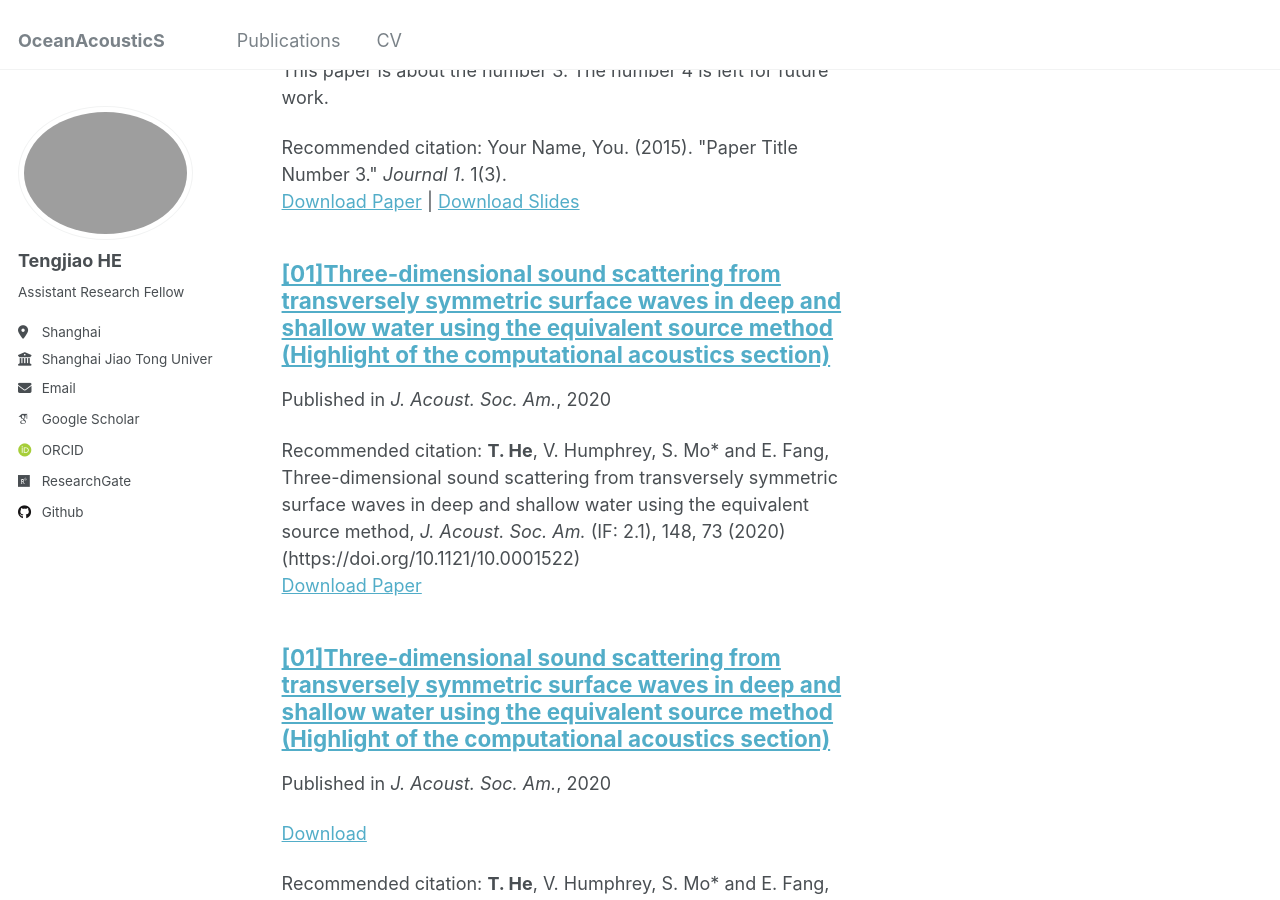
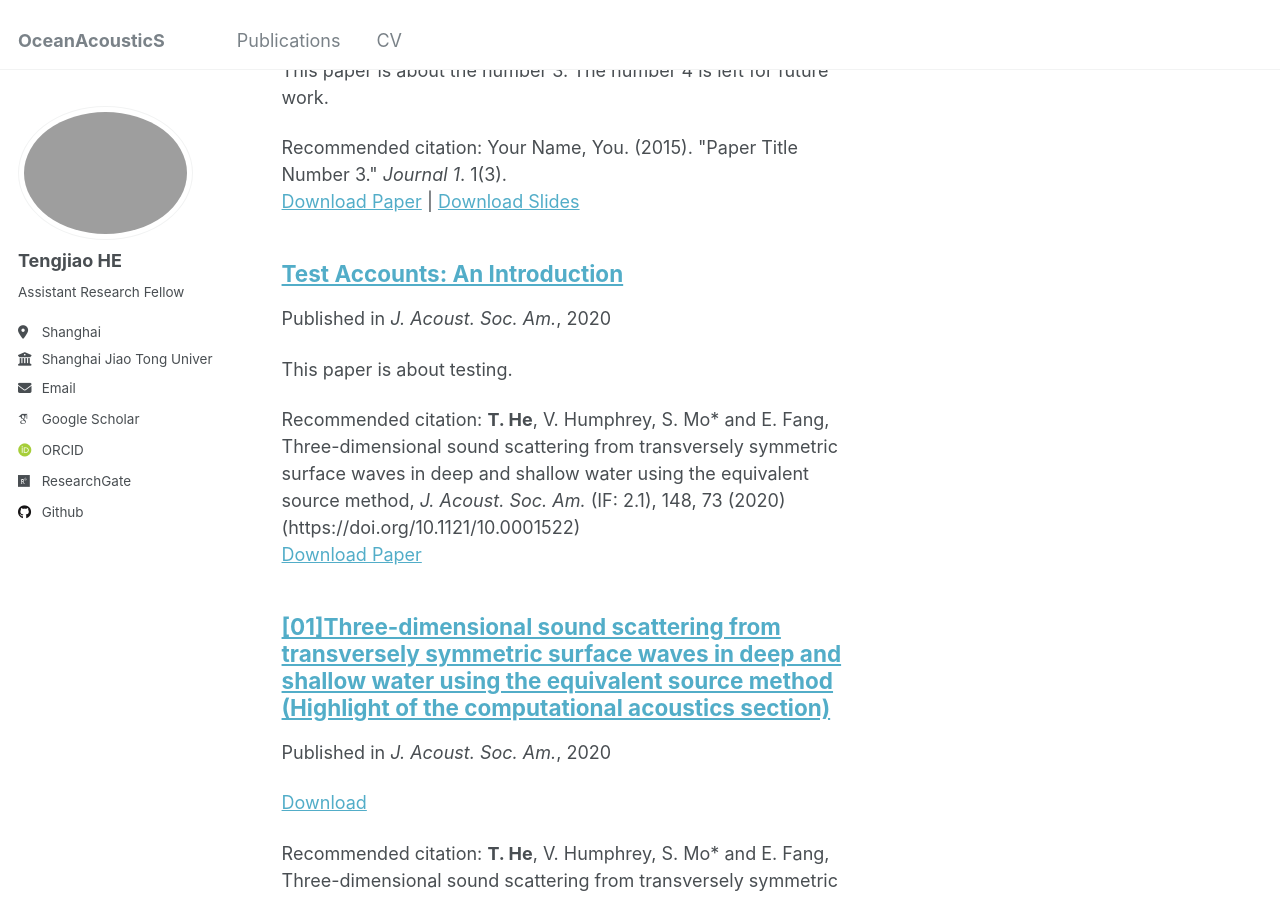
Before and after one commit to TengjiaoHE/OceanSoniX, a Jekyll site: the page built from _pages/collection-archive.html, in a window 1280 px wide and 900 px high, scrolled down 1199 px. Built offline with Jekyll 4.4.1, drawn with Linux system fonts in a browser that asks for light colours; some web fonts are replaced.

Commit message:
Update 2009-10-01-paper-title-number-1.md

```diff
--- a/_publications/2009-10-01-paper-title-number-1.md
+++ b/_publications/2009-10-01-paper-title-number-1.md
@@ -1,10 +1,10 @@
 ---
-title: "[01]Three-dimensional sound scattering from transversely symmetric surface waves in deep and shallow water using the equivalent source method (Highlight of the computational acoustics section)"
+title: "Test Accounts: An Introduction"
 collection: publications
-permalink: '[Download](https://github.com/ZhixiongGONG/AcousticsX.com/blob/6fa98059c6f0ea6d28d1f2e52d19b34b8369adac/files/Journal_01_2015APS_BesselSpheroid.pdf)'
-excerpt: ''
+permalink: /publications/2009-10-01-test-accts-intro
+excerpt: 'This paper is about testing.'
 date: 2020-07-08
 venue: 'J. Acoust. Soc. Am.'
-paperurl: ''
+paperurl: http://academicpages.github.io/files/paper1.pdf
 citation: '<b>T. He</b>, V. Humphrey, S. Mo* and E. Fang, Three-dimensional sound scattering from transversely symmetric surface waves in deep and shallow water using the equivalent source method, <i>J. Acoust. Soc. Am.</i> (IF: 2.1), 148, 73 (2020) (https://doi.org/10.1121/10.0001522)'
 ---
```
